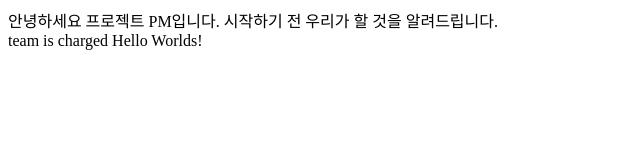
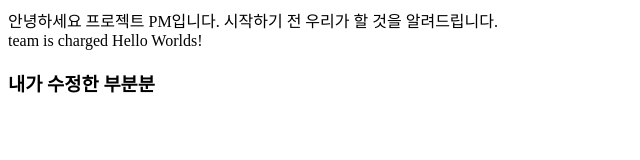
Before and after one commit to check-it92/team-test, a plain HTML site: page index.html in a window 1280 px wide. Shown: the whole page, without its empty margins (0-640 px from the left). Drawn offline with Linux system fonts and the light colour scheme.

Commit message:
develop first commit

```diff
--- a/index.html
+++ b/index.html
@@ -8,6 +8,6 @@
 <body>
   <nav>안녕하세요 프로젝트 PM입니다. 시작하기 전 우리가 할 것을 알려드립니다.</nav>
   <main>team is charged Hello Worlds!</main>
-
+  <h3>내가 수정한 부분분</h3>
 </body>
 </html>
```
